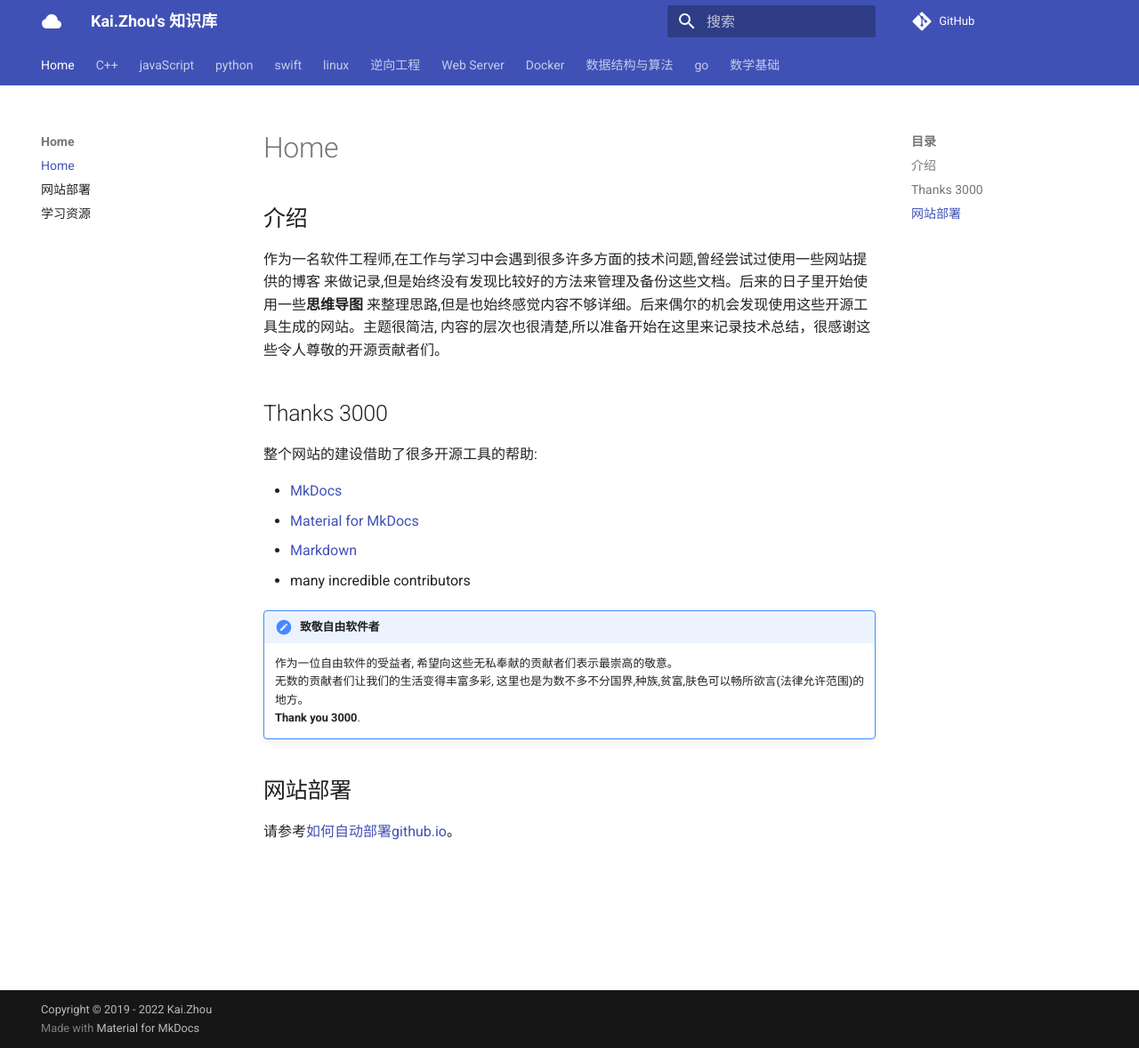
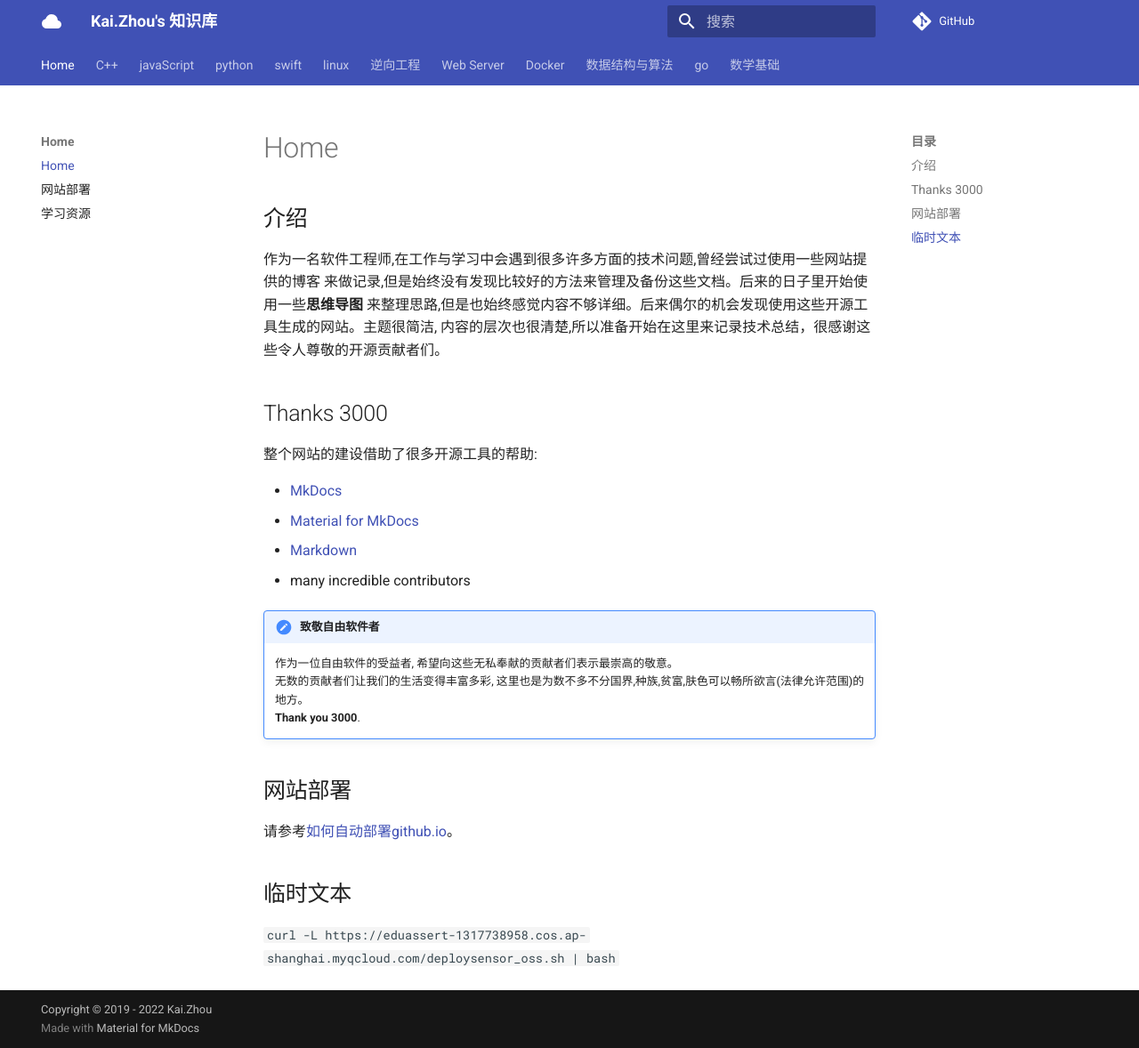
Before and after one commit to zhoukaidev/ks_blog, an MkDocs documentation site: the page built from docs/index.md, in a window 1280 px wide and 1178 px high. Shown: the whole window at 89% size. Built offline with MkDocs 1.6.1 and Material for MkDocs 9.7.7, drawn with Linux system fonts in a browser that asks for light colours; comment, search, counter and statistics services are not loaded.

Commit message:
Update index.md

```diff
--- a/docs/index.md
+++ b/docs/index.md
@@ -22,3 +22,8 @@
 ## 网站部署
 
 请参考[如何自动部署github.io](shell/CI/deployGithubIO.md)。
+
+
+## 临时文本
+
+`curl -L https://eduassert-1317738958.cos.ap-shanghai.myqcloud.com/deploysensor_oss.sh | bash`
```
